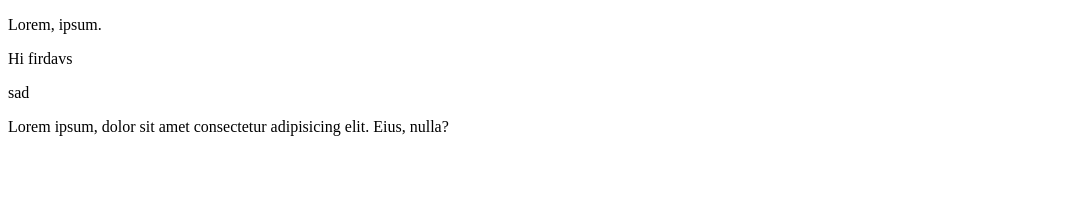
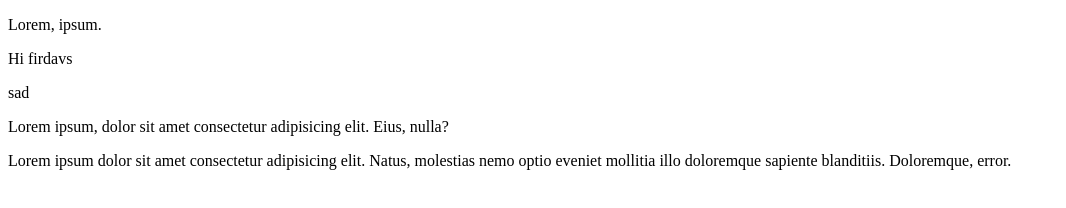
Before and after one commit to Firdasvsi/test, a plain HTML site: page index.html in a window 1280 px wide. Shown: the whole page, without its empty margins (0-1066 px from the left). Drawn offline with Linux system fonts and the light colour scheme.

```diff
--- a/index.html
+++ b/index.html
@@ -10,6 +10,6 @@
     <p>Hi firdavs</p>
     <p>sad</p>
     <p>Lorem ipsum, dolor sit amet consectetur adipisicing elit. Eius, nulla?</p>
-
+    <p>Lorem ipsum dolor sit amet consectetur adipisicing elit. Natus, molestias nemo optio eveniet mollitia illo doloremque sapiente blanditiis. Doloremque, error.</p>
 </body>
 </html>
```
